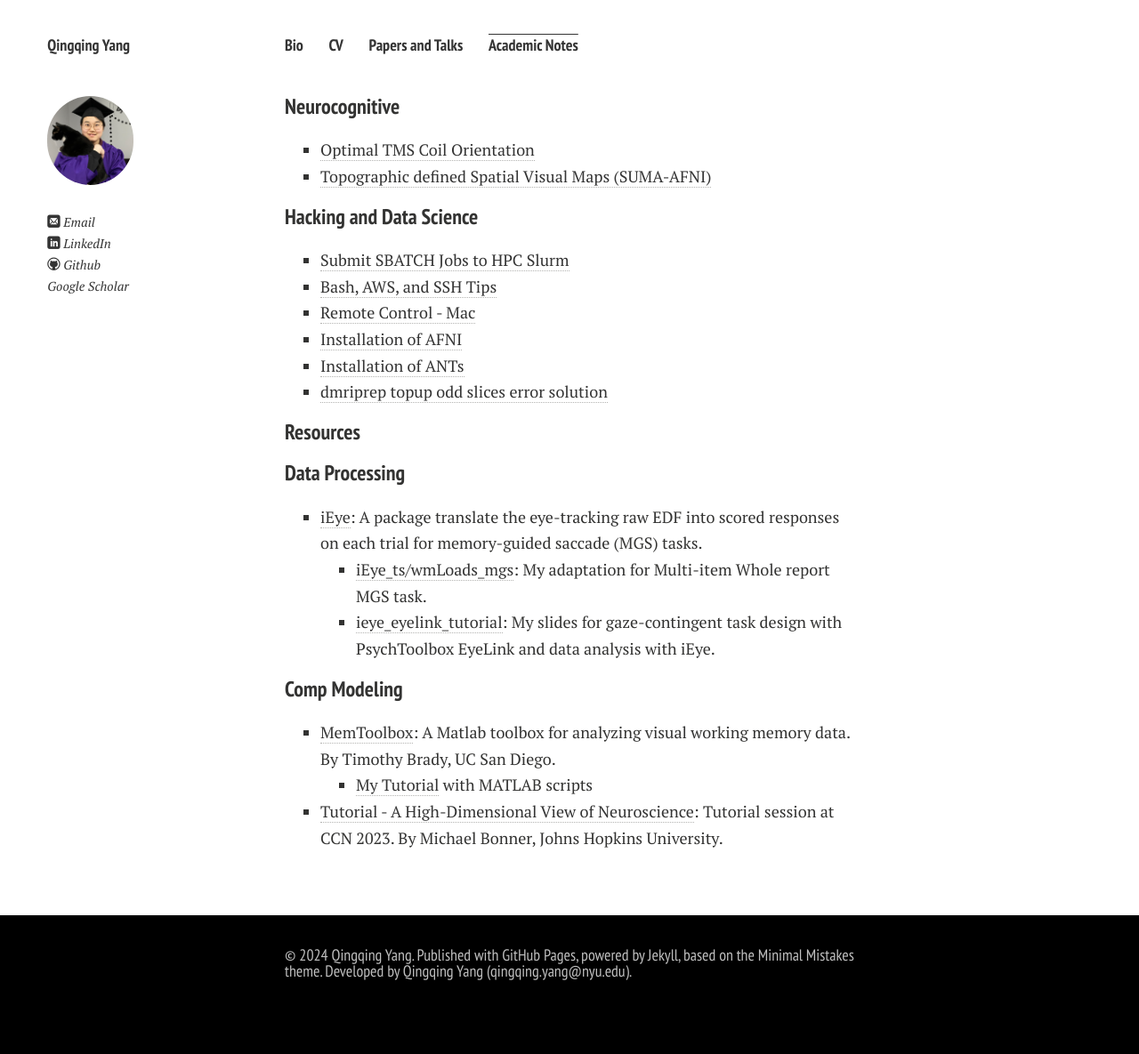
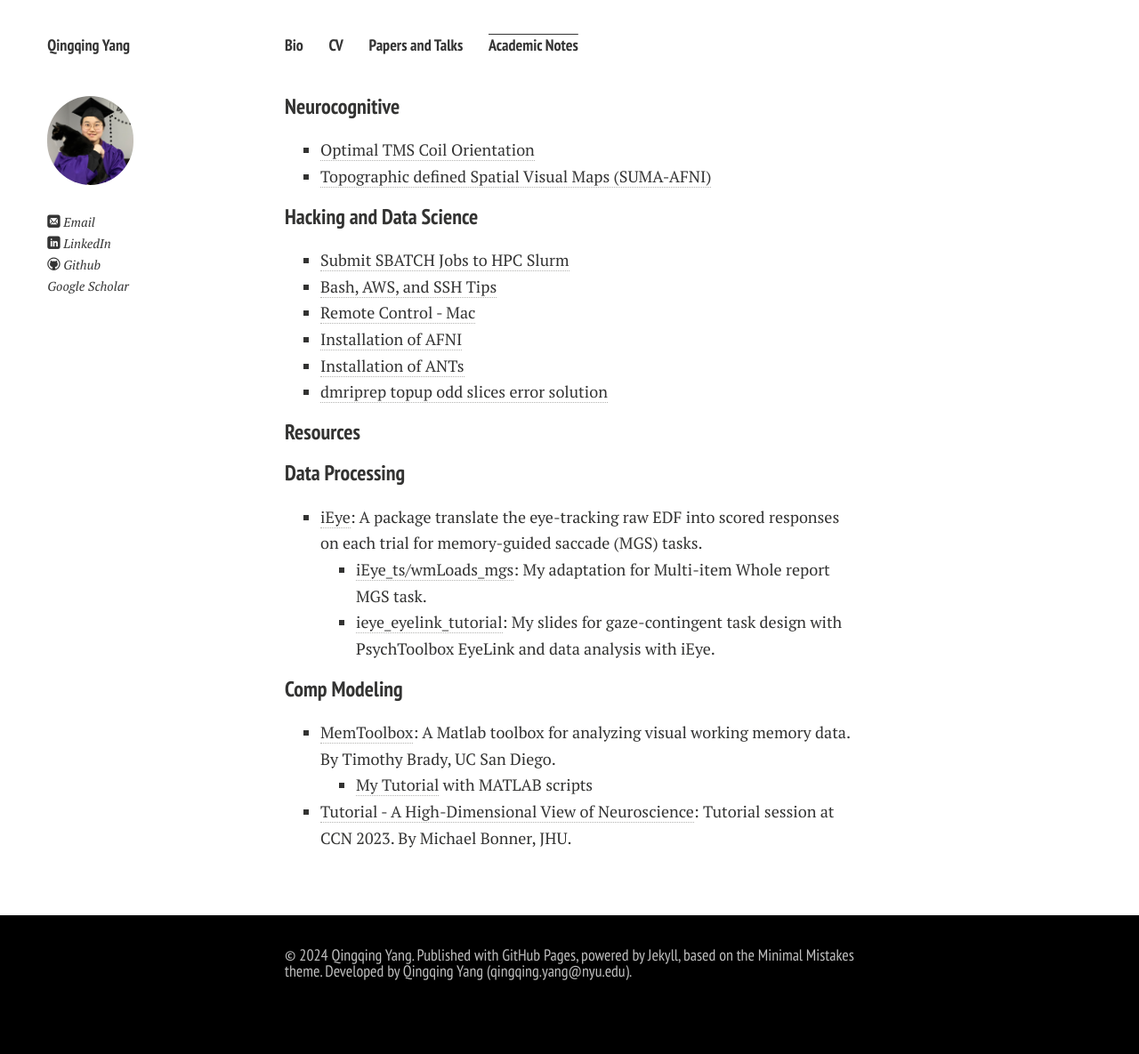
Before and after one commit to Qingqing-Yang-177/Qingqing-Yang-177.github.io, a Jekyll site: the page built from blogs.md, in a window 1280 px wide. Shown: the whole page at 89% size. Built offline with Jekyll 4.4.1, drawn with Linux system fonts in a browser that asks for light colours; nearby versions of some CDN libraries; comment, search, counter and statistics services are not loaded; a style sheet for code colours, icons or effects is not loaded.

Commit message:
Update blogs.md

```diff
--- a/blogs.md
+++ b/blogs.md
@@ -31,5 +31,5 @@ title: blogs
   - [My Tutorial](https://github.com/Qingqing-Yang-177/MemToolbox_Tutorial-Pipeline/tree/master) with MATLAB scripts
 <br>
 
-- [Tutorial - A High-Dimensional View of Neuroscience](https://bonnerlab.github.io/ccn-tutorial/): Tutorial session at CCN 2023. By Michael Bonner, Johns Hopkins University.
+- [Tutorial - A High-Dimensional View of Neuroscience](https://bonnerlab.github.io/ccn-tutorial/): Tutorial session at CCN 2023. By Michael Bonner, JHU.
 <br>
```
